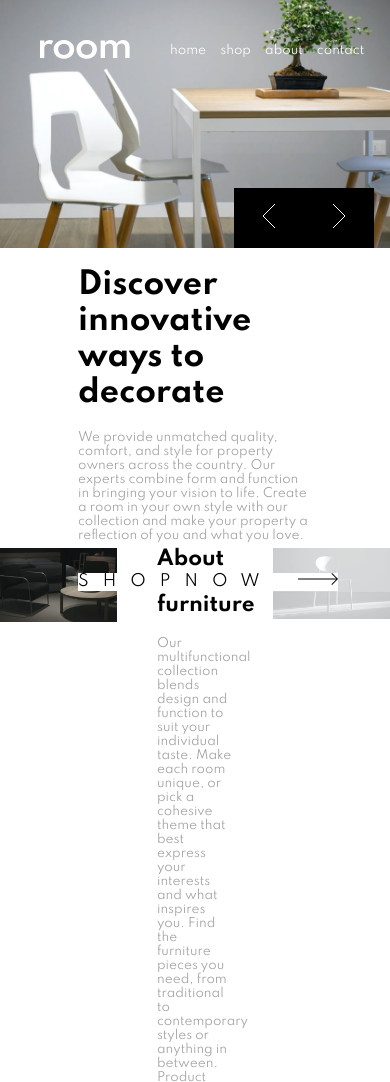
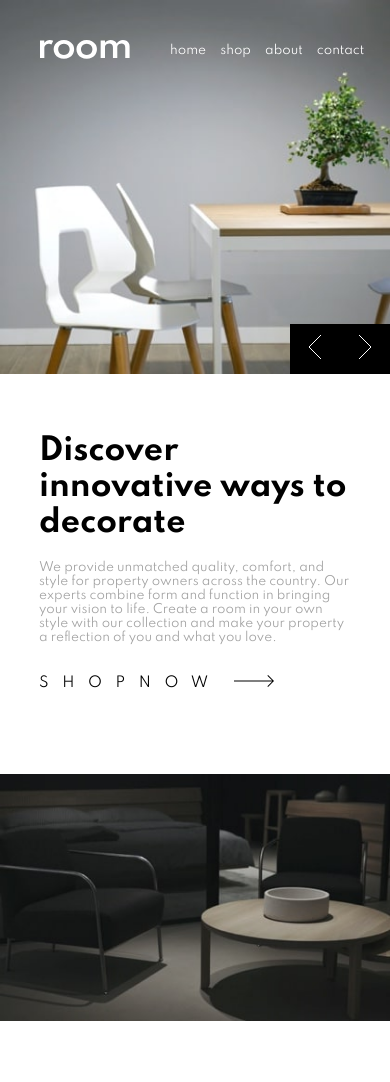
Before and after one commit to LoyanD/room-homepage-master, a plain HTML site: page index.html in a window 390 px wide. Shown: the top 1082 px of the page. Drawn offline with Linux system fonts and the light colour scheme.

Commit message:
add media queries -nav

```diff
--- a/index.html
+++ b/index.html
@@ -36,7 +36,8 @@
 
     <section class="header">
       <div class="slide">
-        <img src="images/desktop-image-hero-1.jpg" alt="image d'illustration" />
+        <img src="images/desktop-image-hero-1.jpg" alt="image d'illustration" class="desktop" />
+        <img src="images/mobile-image-hero-1.jpg" alt="image d'illustration" class="mobile">
         <div class="description">
           <h2>Discover innovative ways to decorate</h2>
           <p>
@@ -53,7 +54,8 @@
         </div>
       </div>
       <div class="slide">
-        <img src="images/desktop-image-hero-2.jpg" alt="image d'illustration" />
+        <img src="images/desktop-image-hero-2.jpg" alt="image d'illustration" class="desktop" />
+        <img src="images/mobile-image-hero-2.jpg" alt="image d'illustration" class="mobile">
         <div class="description">
           <h2>We are available all across the globe</h2>
           <p>
@@ -69,7 +71,8 @@
         </div>
       </div>
       <div class="slide">
-        <img src="images/desktop-image-hero-3.jpg" alt="image d'illustration" />
+        <img src="images/desktop-image-hero-3.jpg" alt="image d'illustration" class="desktop" />
+        <img src="images/mobile-image-hero-3.jpg" alt="image d'illustration" class="mobile">
         <div class="description">
           <h2>Manufactured with the best materials</h2>
           <p>
--- a/style.css
+++ b/style.css
@@ -153,6 +153,10 @@ SLIDER
   background-color: var(--veryDarkGray);
 }
 
+.mobile {
+  display: none;
+}
+
 /*
 ########################
 ABOUT
@@ -174,7 +178,7 @@ ABOUT
 
 .aboutText h4 {
   margin-bottom: 1em;
-  font-size: 20px;
+  font-size: 24px;
 }
 
 .aboutImg {
@@ -222,15 +226,82 @@ MEDIA QUERIES
   }
 
   .description {
-    height: 300px;
+    height: 320px;
     width: 100%;
     padding: 5% 20%;
   }
 
   .buttonContainer {
     position: absolute;
-    bottom: 300px;
+    bottom: 320px;
     right: 0;
+    left: unset;
     display: flex;
   }
+
+  .main {
+    flex-direction: column;
+    width: 100%;
+  }
+
+  .aboutImg {
+    width: 100%;
+    margin: 0;
+  }
+
+  .aboutText {
+    height: fit-content;
+    width: 100%;
+    padding: 5% 20%;
+  }
+
+  .aboutText * {
+    padding: 0;
+  }
 }
+
+@media screen and (max-width: 500px) {
+  h2 {
+    font-size: 24px;
+  }
+
+  .buttonShopNow h3 {
+    font-size: 14px;
+  }
+
+  .buttonShopNow {
+    width: 235px;
+  }
+
+  .mobile {
+    display: block;
+  }
+
+  .desktop {
+    display: none;
+  }
+
+  .description {
+    height: 400px;
+    padding: 15% 10%;
+  }
+
+  .buttonContainer {
+    bottom: 400px;
+  }
+
+  .buttonContainer button {
+    width: 50px;
+    height: 50px;
+  }
+
+  .aboutText {
+    padding: 15% 10%;
+  }
+
+  .attribution {
+    margin: auto;
+    margin-top: 20px;
+    width: 75%;
+  }
+}
```
